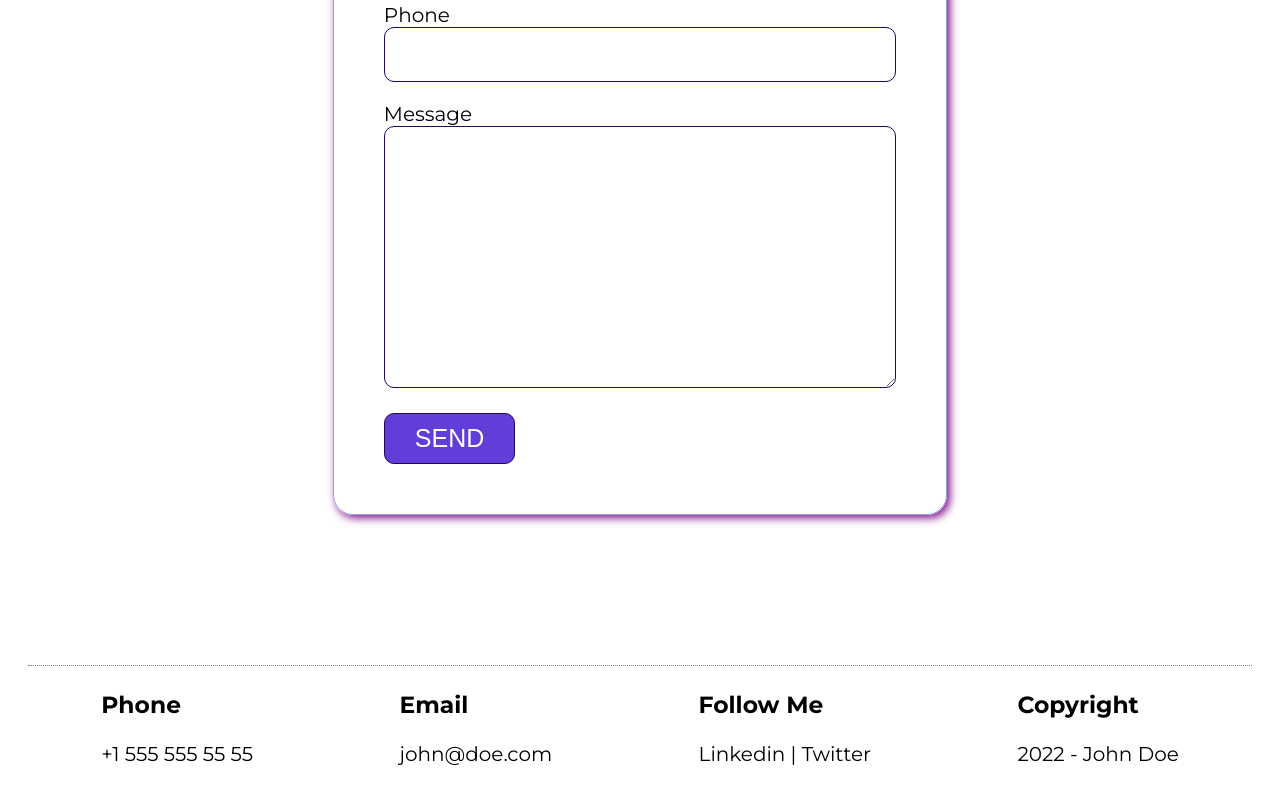
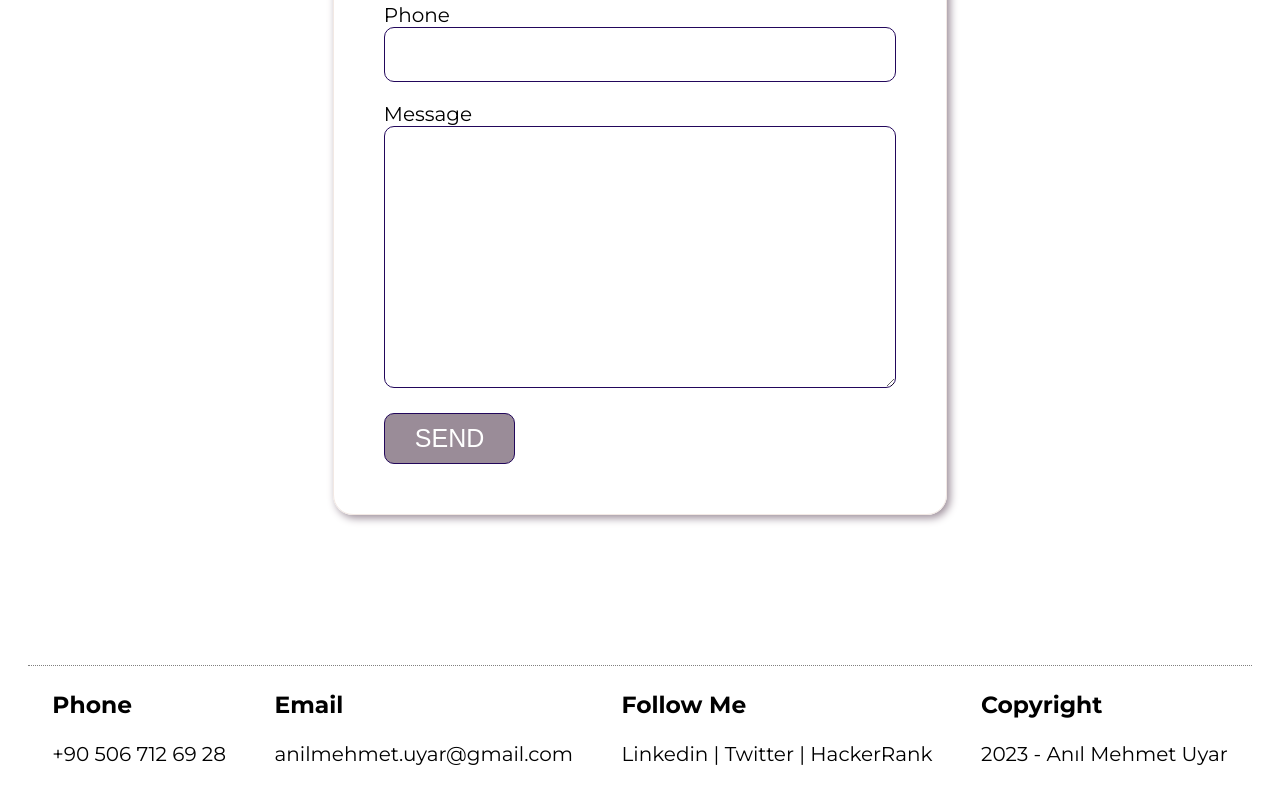
Before and after one commit to ANL3/anilmehmetuyar, a plain HTML site: page contact.html in a window 1280 px wide. Shown: the part 683-1486 px from the top of the page. Drawn offline with Linux system fonts and the light colour scheme.

Commit message:
color fixed and some text corrected

```diff
--- a/contact.html
+++ b/contact.html
@@ -14,7 +14,7 @@
       <div class="title">
         <span></span>
         <h2>Anıl Mehmet Uyar</h2>
-        <i>Data Science</i>
+        <i>Data Scientist</i>
       </div>
 
       <div class="menu">
@@ -92,22 +92,22 @@
     <div class="footer">
       <div>
         <h3>Phone</h3>
-        <p>+1 555 555 55 55</p>
+        <p>+90 506 712 69 28</p>
       </div>
 
       <div>
         <h3>Email</h3>
-        <p>john@doe.com</p>
+        <p>anilmehmet.uyar@gmail.com</p>
       </div>
 
       <div>
         <h3>Follow Me</h3>
-        <p>Linkedin | Twitter</p>
+        <p>Linkedin | Twitter | HackerRank</p>
       </div>
 
       <div>
         <h3>Copyright</h3>
-        <p>2022 - John Doe</p>
+        <p>2023 - Anıl Mehmet Uyar</p>
       </div>
     </div>
     <!-- PAGE FOOTER -->
--- a/css/style.css
+++ b/css/style.css
@@ -2,9 +2,9 @@
 
 :root {
   --color1: rgb(34, 7, 91);
-  --color2: rgb(98, 61, 218);
-  --color3: rgb(150, 161, 235);
-  --color4: rgb(128, 14, 137);
+  --color2: rgb(154, 140, 152);
+  --color3: rgb(242, 233, 228);
+  --color4: rgb(154, 140, 152);
 }
 
 * {
```
Also changed, not shown: index.html (+1 -1 lines), 1 other file.
